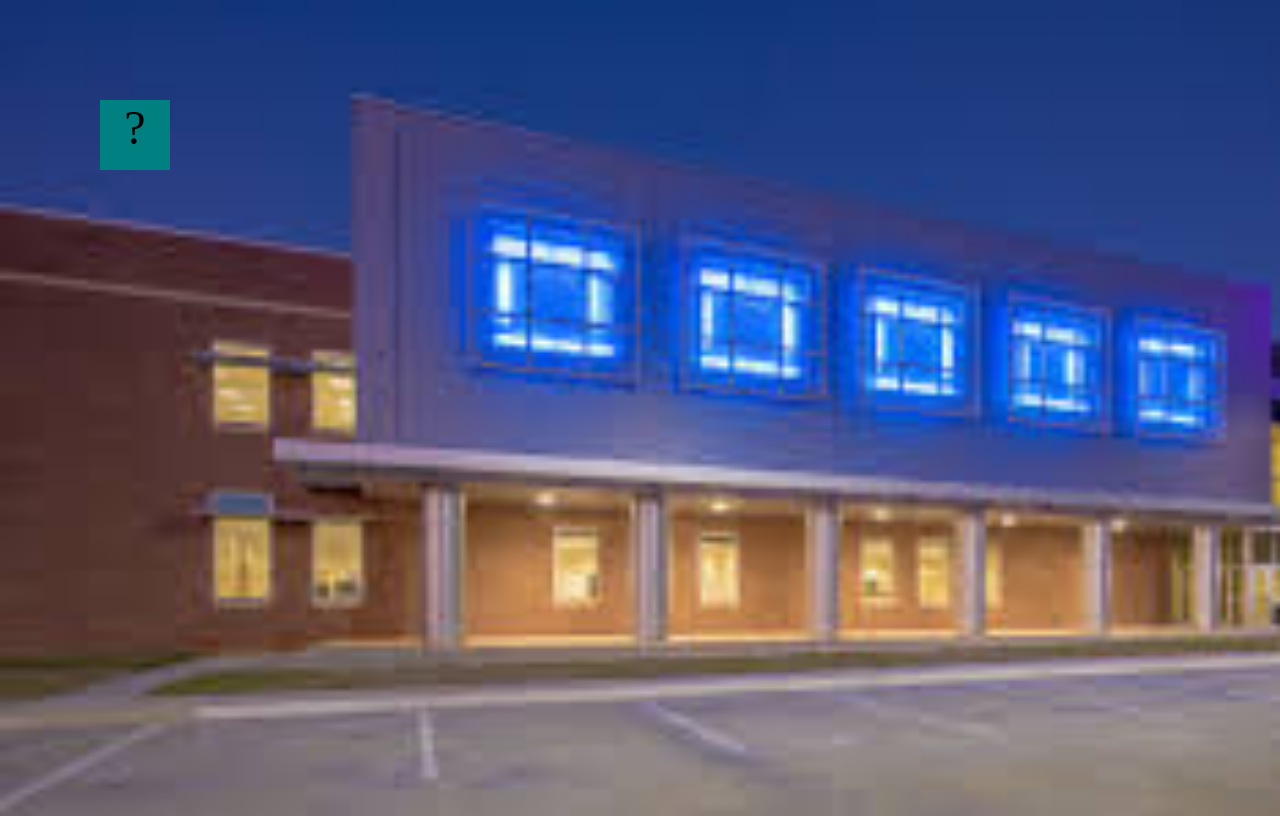
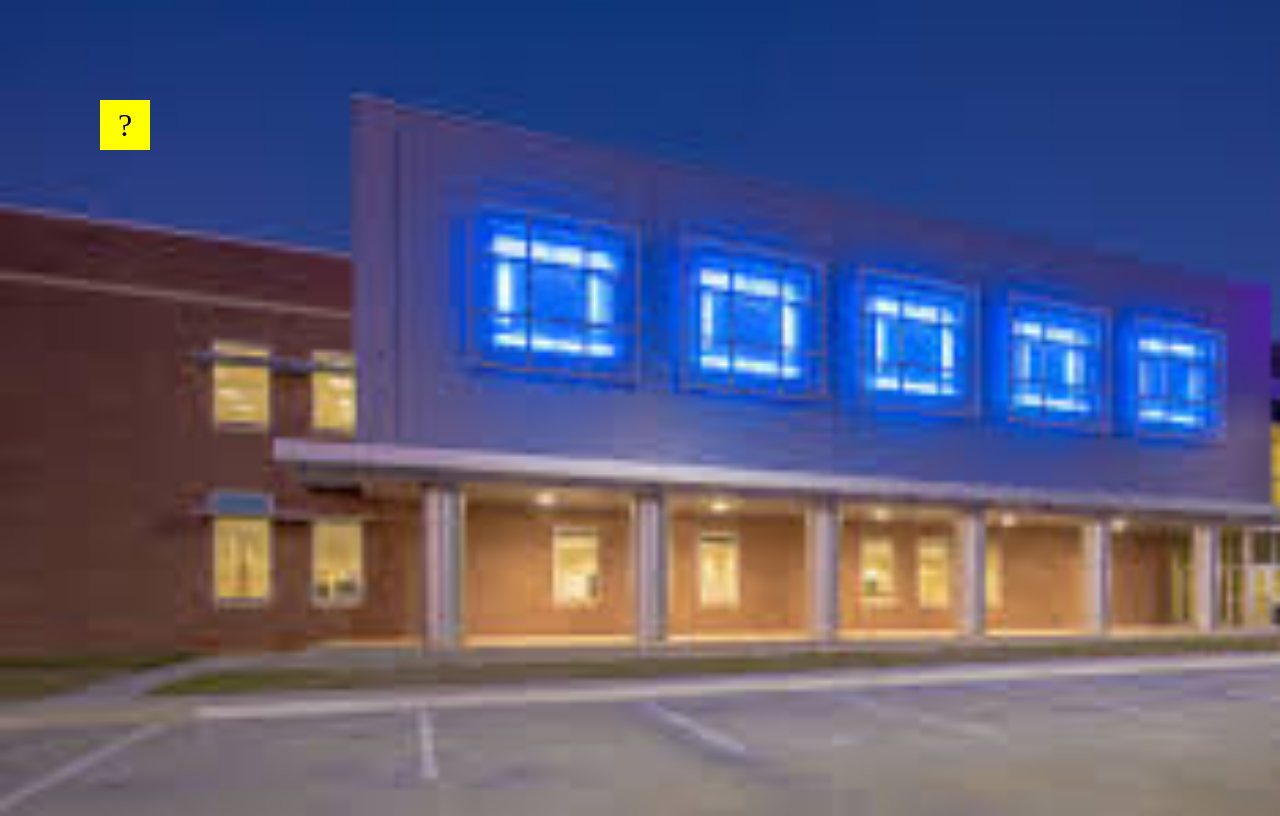
Before and after one commit to MKalmbach/mkalmbach.github.io, a plain HTML site: page fsd-projects/bouncing-box/index.html in a window 1280 px wide. Drawn offline with Linux system fonts and the light colour scheme.

```diff
--- a/fsd-projects/bouncing-box/index.html
+++ b/fsd-projects/bouncing-box/index.html
@@ -13,13 +13,21 @@
       }
 
       .box {
-        width: 70px;
-        height: 70px;
-        background-color: teal;
-        font-size: 300%;
+        width: 50px;
+        height: 50px;
+        background-color: yellow;   /* change COLOR of BOX */
+        font-size: 200%;              /* change font size */
         text-align: center;
         user-select: none;
-        display: block;
+
+        /* display: block; */         /* change so text is centered H&V */
+
+        /* next 3 lines BELOW -- are to CENTER contents HORIZ & VERT */
+        display: flex;
+        justify-content: center;
+        align-items: center;
+        /* 3 lines ABOVE -- are to CENTER contents HORIZ & VERT */
+
         position: absolute;
         top: 100px;
         /* Change me! */
@@ -83,7 +91,7 @@
         var points = 0;
         var speed = 1;
 
-        // TODO - change COLOR of BOX
+
 
         /*
 			This Function will be called 20 times/second. Each time it is called,
```
Also changed, not shown: fsd-projects/platformer/index.html (+1 -1 lines), fsd-projects/bouncing-box/img/BPSTIL-1.jpeg (deleted), fsd-projects/bouncing-box/img/BPSTIL-2.jpeg (deleted), fsd-projects/bouncing-box/img/BPSTIL-pic.jpeg (added).
